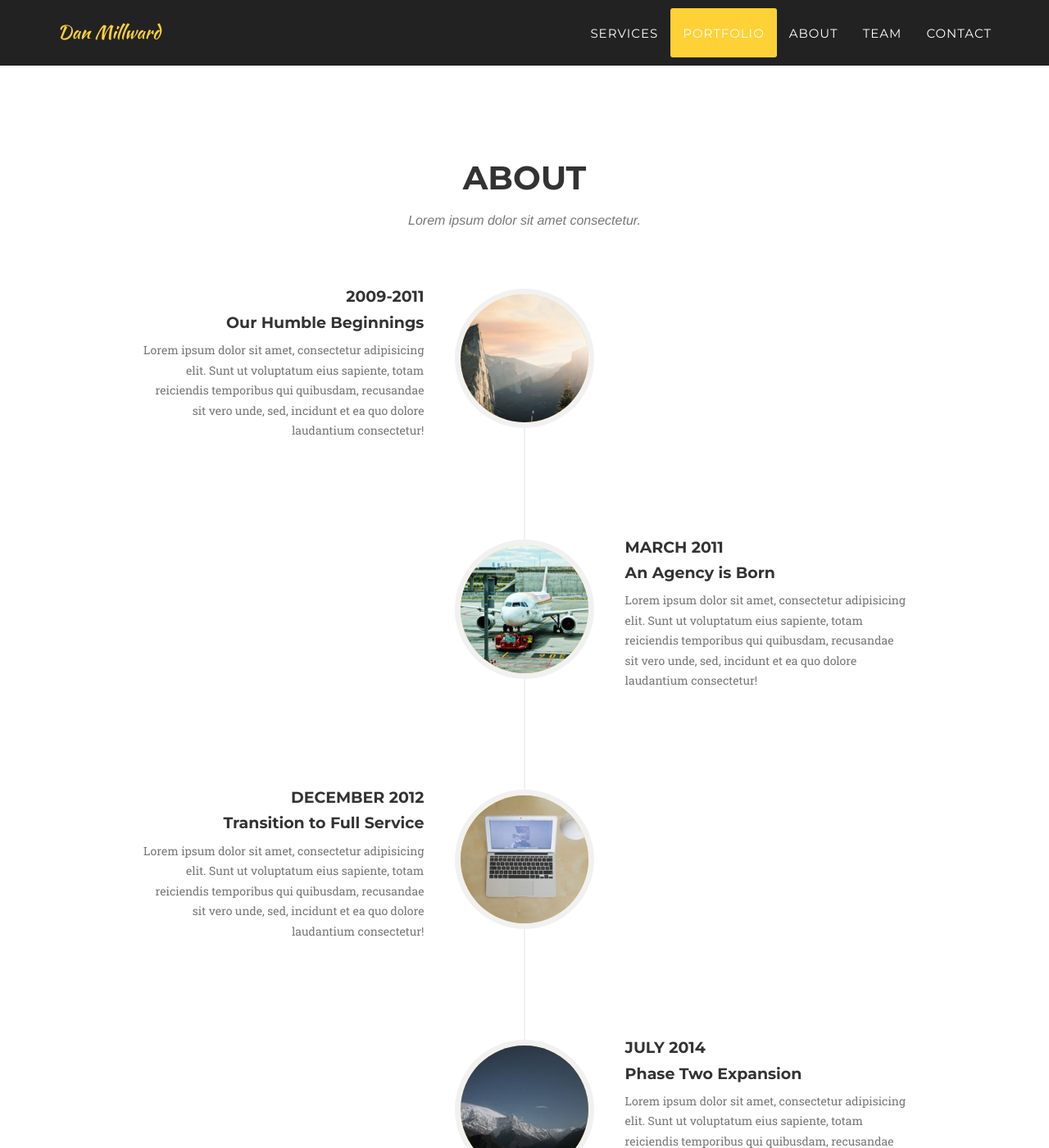
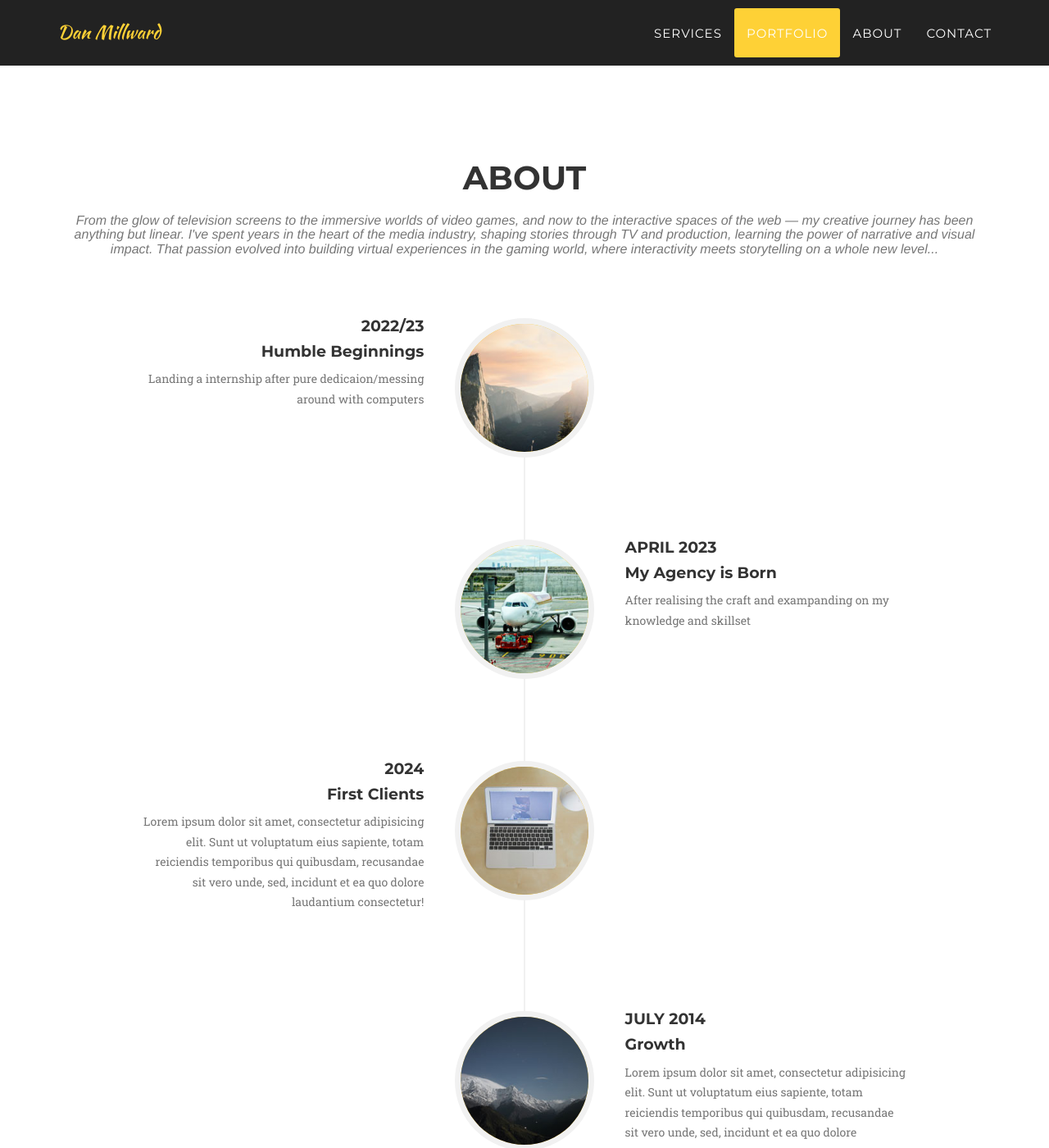
Before and after one commit to dj2-millward/Testsite, a Jekyll site: the page built from index.html, in a window 1280 px wide and 1400 px high, scrolled down 2661 px. Shown: the whole window at 82% size. Built offline with Jekyll 4.4.1, drawn with Linux system fonts in a browser that asks for light colours; some web fonts are replaced; some of the changed text lies outside the part shown.

Commit message:
Template Input

```diff
--- a/_includes/about.html
+++ b/_includes/about.html
@@ -4,7 +4,15 @@
     <div class="row">
       <div class="col-lg-12 text-center">
         <h2 class="section-heading">About</h2>
-                    <h3 class="section-subheading text-muted">Lorem ipsum dolor sit amet consectetur.</h3>
+        <h3 class="section-subheading text-muted">
+          From the glow of television screens to the immersive worlds of video
+          games, and now to the interactive spaces of the web — my creative
+          journey has been anything but linear. I've spent years in the heart of
+          the media industry, shaping stories through TV and production,
+          learning the power of narrative and visual impact. That passion
+          evolved into building virtual experiences in the gaming world, where
+          interactivity meets storytelling on a whole new level...
+        </h3>
       </div>
     </div>
     <div class="row">
@@ -12,65 +20,95 @@
         <ul class="timeline">
           <li>
             <div class="timeline-image">
-                                <img class="img-circle img-responsive" src="img/about/1.jpg" alt="">
+              <img
+                class="img-circle img-responsive"
+                src="img/about/1.jpg"
+                alt=""
+              />
             </div>
             <div class="timeline-panel">
               <div class="timeline-heading">
-                                    <h4>2009-2011</h4>
-                                    <h4 class="subheading">Our Humble Beginnings</h4>
+                <h4>2022/23</h4>
+                <h4 class="subheading">Humble Beginnings</h4>
               </div>
               <div class="timeline-body">
-                                    <p class="text-muted">Lorem ipsum dolor sit amet, consectetur adipisicing elit. Sunt ut voluptatum eius sapiente, totam reiciendis temporibus qui quibusdam, recusandae sit vero unde, sed, incidunt et ea quo dolore laudantium consectetur!</p>
+                <p class="text-muted">
+                  Landing a internship after pure dedicaion/messing around with
+                  computers
+                </p>
               </div>
             </div>
           </li>
           <li class="timeline-inverted">
             <div class="timeline-image">
-                                <img class="img-circle img-responsive" src="img/about/2.jpg" alt="">
+              <img
+                class="img-circle img-responsive"
+                src="img/about/2.jpg"
+                alt=""
+              />
             </div>
             <div class="timeline-panel">
               <div class="timeline-heading">
-                                    <h4>March 2011</h4>
-                                    <h4 class="subheading">An Agency is Born</h4>
+                <h4>April 2023</h4>
+                <h4 class="subheading">My Agency is Born</h4>
               </div>
               <div class="timeline-body">
-                                    <p class="text-muted">Lorem ipsum dolor sit amet, consectetur adipisicing elit. Sunt ut voluptatum eius sapiente, totam reiciendis temporibus qui quibusdam, recusandae sit vero unde, sed, incidunt et ea quo dolore laudantium consectetur!</p>
+                <p class="text-muted">
+                  After realising the craft and exampanding on my knowledge and
+                  skillset
+                </p>
               </div>
             </div>
           </li>
           <li>
             <div class="timeline-image">
-                                <img class="img-circle img-responsive" src="img/about/3.jpg" alt="">
+              <img
+                class="img-circle img-responsive"
+                src="img/about/3.jpg"
+                alt=""
+              />
             </div>
             <div class="timeline-panel">
               <div class="timeline-heading">
-                                    <h4>December 2012</h4>
-                                    <h4 class="subheading">Transition to Full Service</h4>
+                <h4>2024</h4>
+                <h4 class="subheading">First Clients</h4>
               </div>
               <div class="timeline-body">
-                                    <p class="text-muted">Lorem ipsum dolor sit amet, consectetur adipisicing elit. Sunt ut voluptatum eius sapiente, totam reiciendis temporibus qui quibusdam, recusandae sit vero unde, sed, incidunt et ea quo dolore laudantium consectetur!</p>
+                <p class="text-muted">
+                  Lorem ipsum dolor sit amet, consectetur adipisicing elit. Sunt
+                  ut voluptatum eius sapiente, totam reiciendis temporibus qui
+                  quibusdam, recusandae sit vero unde, sed, incidunt et ea quo
+                  dolore laudantium consectetur!
+                </p>
               </div>
             </div>
           </li>
           <li class="timeline-inverted">
             <div class="timeline-image">
-                                <img class="img-circle img-responsive" src="img/about/4.jpg" alt="">
+              <img
+                class="img-circle img-responsive"
+                src="img/about/4.jpg"
+                alt=""
+              />
             </div>
             <div class="timeline-panel">
               <div class="timeline-heading">
                 <h4>July 2014</h4>
-                                    <h4 class="subheading">Phase Two Expansion</h4>
+                <h4 class="subheading">Growth</h4>
               </div>
               <div class="timeline-body">
-                                    <p class="text-muted">Lorem ipsum dolor sit amet, consectetur adipisicing elit. Sunt ut voluptatum eius sapiente, totam reiciendis temporibus qui quibusdam, recusandae sit vero unde, sed, incidunt et ea quo dolore laudantium consectetur!</p>
+                <p class="text-muted">
+                  Lorem ipsum dolor sit amet, consectetur adipisicing elit. Sunt
+                  ut voluptatum eius sapiente, totam reiciendis temporibus qui
+                  quibusdam, recusandae sit vero unde, sed, incidunt et ea quo
+                  dolore laudantium consectetur!
+                </p>
               </div>
             </div>
           </li>
           <li class="timeline-inverted">
             <div class="timeline-image">
-                                <h4>Be Part
-                                    <br>Of Our
-                                    <br>Story!</h4>
+              <h4>Be Part <br />Of My <br />Journey!</h4>
             </div>
           </li>
         </ul>
--- a/_includes/contact.html
+++ b/_includes/contact.html
@@ -3,7 +3,11 @@
     <div class="row">
       <div class="col-lg-12 text-center">
         <h2 class="section-heading">Contact Us</h2>
-                    <h3 class="section-subheading text-muted">Lorem ipsum dolor sit amet consectetur.</h3>
+        <h3 class="section-subheading text-muted">
+          Let’s Build Something Great Whether you need a custom website, design
+          help, or hardware repairs, I’ve got you covered. Reach out and let’s
+          get started!
+        </h3>
       </div>
     </div>
     <div class="row">
@@ -12,21 +16,48 @@
           <div class="row">
             <div class="col-md-6">
               <div class="control-group form-group">
-                                    <input type="text" class="form-control" placeholder="Your Name *" id="name" required data-validation-required-message="Please enter your name.">
+                <input
+                  type="text"
+                  class="form-control"
+                  placeholder="Your Name *"
+                  id="name"
+                  required
+                  data-validation-required-message="Please enter your name."
+                />
                 <p class="help-block text-danger"></p>
               </div>
               <div class="control-group form-group">
-                                    <input type="email" class="form-control" placeholder="Your Email *" id="email" required data-validation-required-message="Please enter your email address.">
+                <input
+                  type="email"
+                  class="form-control"
+                  placeholder="Your Email *"
+                  id="email"
+                  required
+                  data-validation-required-message="Please enter your email address."
+                />
                 <p class="help-block text-danger"></p>
               </div>
               <div class="control-group form-group">
-                                    <input type="tel" class="form-control" placeholder="Your Phone *" id="phone" required data-validation-required-message="Please enter your phone number.">
+                <input
+                  type="tel"
+                  class="form-control"
+                  placeholder="Your Phone *"
+                  id="phone"
+                  required
+                  data-validation-required-message="Please enter your phone number."
+                />
                 <p class="help-block text-danger"></p>
               </div>
             </div>
             <div class="col-md-6">
               <div class="control-group form-group">
-                                    <textarea class="form-control" placeholder="Your Message *" id="message" required data-validation-required-message="Please enter a message."></textarea>
+                <textarea
+                  class="form-control"
+                  placeholder="Your Message *"
+                  id="message"
+                  required
+                  data-validation-required-message="Please enter a message."
+                ></textarea>
                 <p class="help-block text-danger"></p>
               </div>
             </div>
--- a/_includes/footer.html
+++ b/_includes/footer.html
@@ -2,22 +2,26 @@
   <div class="container">
     <div class="row">
       <div class="col-md-4">
-                    <span class="copyright">Copyright &copy; {{ site.title }} {{ 'now' | date: "%Y" }}</span>
+        <span class="copyright"
+          >Dan Millward - Copyright &copy; {{ site.title }} {{ 'now' | date:
+          "%Y" }}</span
+        >
       </div>
       <div class="col-md-4">
         <ul class="list-inline social-buttons">
           {% for network in site.social %}
-                        <li><a href="{{ network.url }}"><i class="fa fa-{{ network.title }}"></i></a>
+          <li>
+            <a href="{{ network.url }}"
+              ><i class="fa fa-{{ network.title }}"></i
+            ></a>
           </li>
           {% endfor %}
         </ul>
       </div>
       <div class="col-md-4">
         <ul class="list-inline quicklinks">
-                        <li><a href="#">Privacy Policy</a>
-                        </li>
-                        <li><a href="#">Terms of Use</a>
-                        </li>
+          <li><a href="#">Privacy Policy</a></li>
+          <li><a href="#">Terms of Use</a></li>
         </ul>
       </div>
     </div>
--- a/_includes/head.html
+++ b/_includes/head.html
@@ -1,22 +1,47 @@
 <head>
-    <meta charset="utf-8">
-    <meta http-equiv="X-UA-Compatible" content="IE=edge">
-    <title>{% if page.title %}{{ page.title }}{% else %}{{ site.title }}{% endif %}</title>
-    <meta name="viewport" content="width=device-width">
-    <meta name="description" content="{{ site.description }}">
-    <link rel="canonical" href="{{ page.url | replace:'index.html','' | prepend: site.baseurl | prepend: site.url }}">
-
+  <meta charset="utf-8" />
+  <meta http-equiv="X-UA-Compatible" content="IE=edge" />
+  <title>
+    {% if page.title %}{{ page.title }}{% else %}{{ site.title }}{% endif %}
+  </title>
+  <meta name="viewport" content="width=device-width" />
+  <meta name="description" content="{{ site.description }}" />
+  <link
+    rel="canonical"
+    href="{{ page.url | replace:'index.html','' | prepend: site.baseurl | prepend: site.url }}"
+  />
 
   <!-- Custom CSS & Bootstrap Core CSS - Uses Bootswatch Flatly Theme: http://bootswatch.com/flatly/ -->
   <link rel="stylesheet" href="{{ "/style.css" | prepend: site.baseurl }}">
 
   <!-- Custom Fonts -->
-    <link rel="stylesheet" href="{{ "/css/font-awesome/css/font-awesome.min.css" | prepend: site.baseurl }}">
-    <link href="https://fonts.googleapis.com/css?family=Montserrat:400,700" rel="stylesheet" type="text/css">
-    <link href='https://fonts.googleapis.com/css?family=Kaushan+Script' rel='stylesheet' type='text/css'>
-    <link href="https://fonts.googleapis.com/css?family=Lato:400,700,400italic,700italic" rel="stylesheet" type="text/css">
-    <link href='https://fonts.googleapis.com/css?family=Droid+Serif:400,700,400italic,700italic' rel='stylesheet' type='text/css'>
-    <link href='https://fonts.googleapis.com/css?family=Roboto+Slab:400,100,300,700' rel='stylesheet' type='text/css'>
+  <link rel="stylesheet" href="{{ "/css/font-awesome/css/font-awesome.min.css" |
+  prepend: site.baseurl }}">
+  <link
+    href="https://fonts.googleapis.com/css?family=Montserrat:400,700"
+    rel="stylesheet"
+    type="text/css"
+  />
+  <link
+    href="https://fonts.googleapis.com/css?family=Kaushan+Script"
+    rel="stylesheet"
+    type="text/css"
+  />
+  <link
+    href="https://fonts.googleapis.com/css?family=Lato:400,700,400italic,700italic"
+    rel="stylesheet"
+    type="text/css"
+  />
+  <link
+    href="https://fonts.googleapis.com/css?family=Droid+Serif:400,700,400italic,700italic"
+    rel="stylesheet"
+    type="text/css"
+  />
+  <link
+    href="https://fonts.googleapis.com/css?family=Roboto+Slab:400,100,300,700"
+    rel="stylesheet"
+    type="text/css"
+  />
 
   <!-- HTML5 Shim and Respond.js IE8 support of HTML5 elements and media queries -->
   <!-- WARNING: Respond.js doesn't work if you view the page via file:// -->
--- a/_includes/header.html
+++ b/_includes/header.html
@@ -3,7 +3,12 @@
   <div class="container">
     <!-- Brand and toggle get grouped for better mobile display -->
     <div class="navbar-header page-scroll">
-                <button type="button" class="navbar-toggle" data-toggle="collapse" data-target="#bs-example-navbar-collapse-1">
+      <button
+        type="button"
+        class="navbar-toggle"
+        data-toggle="collapse"
+        data-target="#bs-example-navbar-collapse-1"
+      >
         <span class="sr-only">Toggle navigation</span>
         <span class="icon-bar"></span>
         <span class="icon-bar"></span>
@@ -28,9 +33,6 @@
           <a class="page-scroll" href="#about">About</a>
         </li>
         <li>
-                        <a class="page-scroll" href="#team">Team</a>
-                    </li>
-                    <li>
           <a class="page-scroll" href="#contact">Contact</a>
         </li>
       </ul>
@@ -44,9 +46,9 @@
 <header>
   <div class="container">
     <div class="intro-text">
-                <div class="intro-lead-in">Welcome To Our Studio!</div>
+      <div class="intro-lead-in">Welcome To My Studio!</div>
       <div class="intro-heading">It's Nice To Meet You</div>
-                <a href="#services" class="page-scroll btn btn-xl">Tell Me More</a>
+      <a href="#services" class="page-scroll btn btn-xl">What I Do</a>
     </div>
   </div>
 </header>
--- a/_includes/services.html
+++ b/_includes/services.html
@@ -4,7 +4,9 @@
     <div class="row">
       <div class="col-lg-12 text-center">
         <h2 class="section-heading">Services</h2>
-                    <h3 class="section-subheading text-muted">Lorem ipsum dolor sit amet consectetur.</h3>
+        <h3 class="section-subheading text-muted">
+          Lorem ipsum dolor sit amet consectetur.
+        </h3>
       </div>
     </div>
     <div class="row text-center">
@@ -13,16 +15,22 @@
           <i class="fa fa-circle fa-stack-2x text-primary"></i>
           <i class="fa fa-shopping-cart fa-stack-1x fa-inverse"></i>
         </span>
-                    <h4 class="service-heading">E-Commerce</h4>
-                    <p class="text-muted">Lorem ipsum dolor sit amet, consectetur adipisicing elit. Minima maxime quam architecto quo inventore harum ex magni, dicta impedit.</p>
+        <h4 class="service-heading">Website Design & Building</h4>
+        <p class="text-muted">
+          Lorem ipsum dolor sit amet, consectetur adipisicing elit. Minima
+          maxime quam architecto quo inventore harum ex magni, dicta impedit.
+        </p>
       </div>
       <div class="col-md-4">
         <span class="fa-stack fa-4x">
           <i class="fa fa-circle fa-stack-2x text-primary"></i>
           <i class="fa fa-laptop fa-stack-1x fa-inverse"></i>
         </span>
-                    <h4 class="service-heading">Responsive Design</h4>
-                    <p class="text-muted">Lorem ipsum dolor sit amet, consectetur adipisicing elit. Minima maxime quam architecto quo inventore harum ex magni, dicta impedit.</p>
+        <h4 class="service-heading">Hardware</h4>
+        <p class="text-muted">
+          Lorem ipsum dolor sit amet, consectetur adipisicing elit. Minima
+          maxime quam architecto quo inventore harum ex magni, dicta impedit.
+        </p>
       </div>
       <div class="col-md-4">
         <span class="fa-stack fa-4x">
@@ -30,7 +38,10 @@
           <i class="fa fa-lock fa-stack-1x fa-inverse"></i>
         </span>
         <h4 class="service-heading">Web Security</h4>
-                    <p class="text-muted">Lorem ipsum dolor sit amet, consectetur adipisicing elit. Minima maxime quam architecto quo inventore harum ex magni, dicta impedit.</p>
+        <p class="text-muted">
+          Lorem ipsum dolor sit amet, consectetur adipisicing elit. Minima
+          maxime quam architecto quo inventore harum ex magni, dicta impedit.
+        </p>
       </div>
     </div>
   </div>
```
Lines whose indentation alone changed are shown as unchanged.
